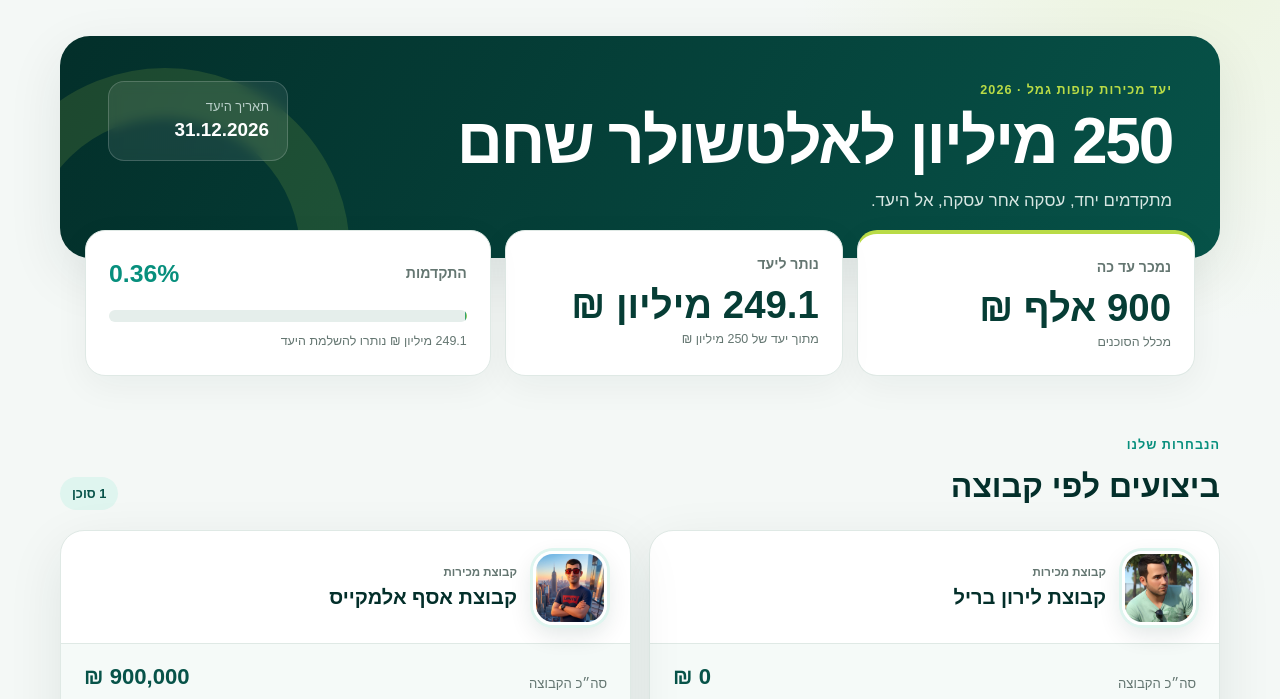
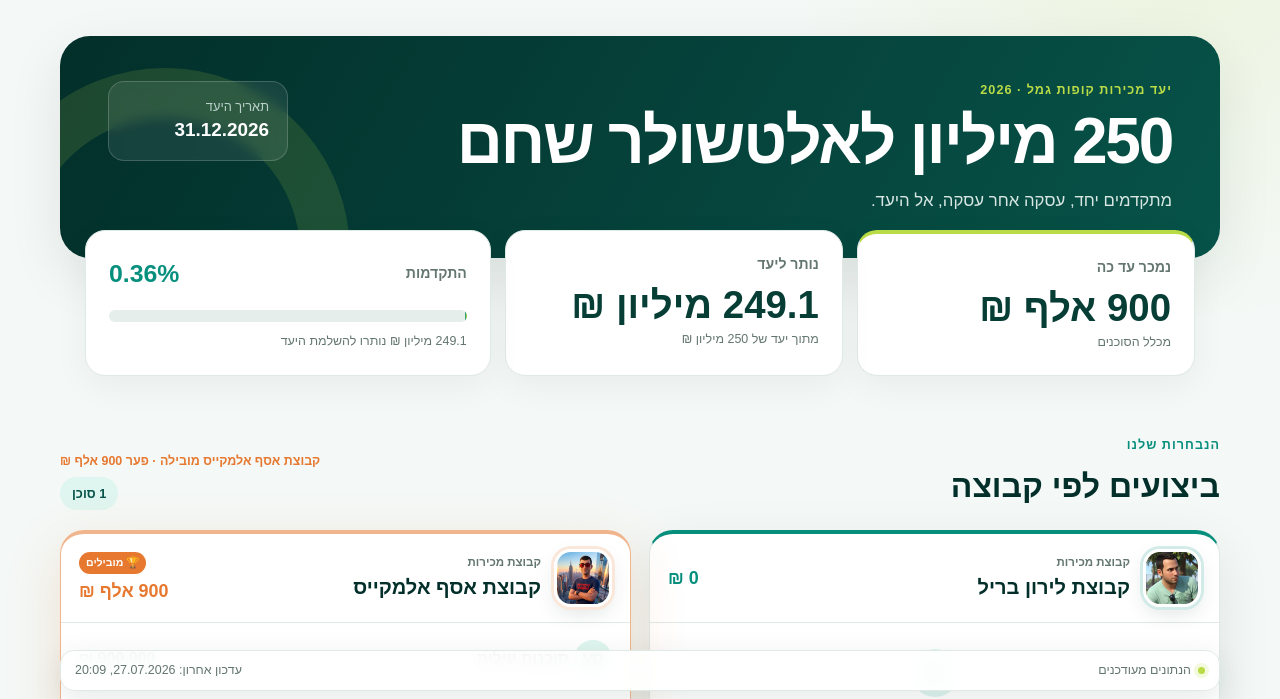
Before and after one commit to zivzuaretz/OrenMizrahAlt, a website: page index.html in a window 1280 px wide. Shown: the part 101-800 px from the top of the page. Drawn offline with Linux system fonts and the light colour scheme.

Commit message:
feat: highlight leading team and compact group cards

```diff
--- a/app.js
+++ b/app.js
@@ -69,16 +69,24 @@ function renderAgent(agent) {
   return row;
 }
 
-function renderTeam(team) {
+function teamTotal(team) {
+  const agents = Array.isArray(team.agents) ? team.agents : [];
+  return agents.reduce((sum, agent) => sum + safeAmount(agent.sales), 0);
+}
+
+function renderTeam(team, total, isLeader) {
   const fragment = document.getElementById('team-template').content.cloneNode(true);
   const card = fragment.querySelector('.team-card');
-  const agents = Array.isArray(team.agents) ? team.agents : [];
-  const total = agents.reduce((sum, agent) => sum + safeAmount(agent.sales), 0);
+  const agents = (Array.isArray(team.agents) ? [...team.agents] : [])
+    .sort((a, b) => safeAmount(b.sales) - safeAmount(a.sales));
+  card.classList.add(`team-card--${team.id || 'default'}`);
+  card.classList.toggle('team-card--leader', isLeader);
   card.querySelector('.team-card__name').textContent = team.name || 'קבוצה ללא שם';
   const photo = card.querySelector('.team-photo');
   photo.src = team.managerImage || '';
   photo.alt = team.name ? `תמונה של מנהל ${team.name}` : 'תמונת מנהל הקבוצה';
-  card.querySelector('.team-total strong').textContent = formatMoney(total);
+  card.querySelector('.team-card__total').textContent = formatCompactMoney(total);
+  card.querySelector('.leader-badge').hidden = !isLeader;
   const agentsBox = card.querySelector('.agents');
   if (agents.length === 0) agentsBox.append(emptyState());
   else agents.forEach(agent => agentsBox.append(renderAgent(agent)));
@@ -94,8 +102,13 @@ function render(data) {
   let agentCount = 0;
   teamsBox.replaceChildren();
 
-  teams.forEach(team => {
-    const rendered = renderTeam(team);
+  const totals = teams.map(teamTotal);
+  const leaderTotal = totals.length ? Math.max(...totals) : 0;
+  const leaders = leaderTotal > 0 ? totals.filter(total => total === leaderTotal).length : 0;
+  const runnerUp = [...totals].sort((a, b) => b - a)[1] || 0;
+
+  teams.forEach((team, index) => {
+    const rendered = renderTeam(team, totals[index], leaders === 1 && totals[index] === leaderTotal);
     sold += rendered.total;
     agentCount += rendered.agentCount;
     teamsBox.append(rendered.card);
@@ -121,6 +134,16 @@ function render(data) {
     : rawProgress >= 100 ? `היעד הושג — ${formatMoney(sold - target)} מעבר ליעד`
       : `${formatCompactMoney(remaining)} נותרו להשלמת היעד`;
   document.getElementById('agent-count').textContent = `${integer.format(agentCount)} ${agentCount === 1 ? 'סוכן' : 'סוכנים'}`;
+  const leaderStatus = document.getElementById('leader-status');
+  if (leaders === 1) {
+    const leaderIndex = totals.indexOf(leaderTotal);
+    const leaderName = teams[leaderIndex].name || 'הקבוצה המובילה';
+    leaderStatus.textContent = `${leaderName} מובילה · פער ${formatCompactMoney(leaderTotal - runnerUp)}`;
+  } else if (leaders > 1) {
+    leaderStatus.textContent = 'תיקו בצמרת — הכול פתוח';
+  } else {
+    leaderStatus.textContent = 'המרוץ מתחיל עכשיו';
+  }
 
   const deadline = validDate(`${campaign.deadline}T12:00:00`);
   document.getElementById('deadline').textContent = deadline ? dateOnly.format(deadline) : 'לא הוגדר';
--- a/index.html
+++ b/index.html
@@ -6,7 +6,7 @@
   <meta name="theme-color" content="#063d35">
   <meta name="description" content="לוח ניהול מכירות לקמפיין 250 מיליון לאלטשולר שחם">
   <title>250 מיליון לאלטשולר שחם</title>
-  <link rel="stylesheet" href="styles.css?v=20260727-2">
+  <link rel="stylesheet" href="styles.css?v=20260727-3">
 </head>
 <body>
   <a class="skip-link" href="#main">דלגו לתוכן הראשי</a>
@@ -61,7 +61,10 @@
           <p class="eyebrow">הנבחרות שלנו</p>
           <h2 id="teams-title">ביצועים לפי קבוצה</h2>
         </div>
-        <span id="agent-count" class="count-pill">0 סוכנים</span>
+        <div class="section-meta">
+          <span id="leader-status" class="leader-status"></span>
+          <span id="agent-count" class="count-pill">0 סוכנים</span>
+        </div>
       </div>
       <div id="teams" class="teams-grid" aria-live="polite"></div>
     </section>
@@ -76,19 +79,19 @@
     <article class="team-card">
       <header class="team-card__header">
         <img class="team-photo" src="" alt="">
-        <div>
+        <div class="team-card__identity">
           <p class="team-card__kicker">קבוצת מכירות</p>
           <h3 class="team-card__name"></h3>
         </div>
+        <div class="team-card__score">
+          <span class="leader-badge" hidden>🏆 מובילים</span>
+          <strong class="team-card__total"></strong>
+        </div>
       </header>
-      <div class="team-total">
-        <span>סה״כ הקבוצה</span>
-        <strong></strong>
-      </div>
       <div class="agents"></div>
     </article>
   </template>
 
-  <script src="app.js?v=20260727-2" defer></script>
+  <script src="app.js?v=20260727-3" defer></script>
 </body>
 </html>
--- a/styles.css
+++ b/styles.css
@@ -48,18 +48,25 @@ h1 { margin: 0; font-size: clamp(2rem, 8vw, 4rem); line-height: 1.08; letter-spa
 .progress__fill { height: 100%; width: 0; border-radius: inherit; background: linear-gradient(90deg, var(--teal), var(--lime)); transition: width .7s ease; }
 .teams-section { padding: 60px 0 20px; }.section-heading { display: flex; align-items: flex-end; justify-content: space-between; gap: 16px; margin-bottom: 20px; }
 h2 { margin: 0; color: var(--green-950); font-size: clamp(1.55rem, 4vw, 2rem); }.count-pill { padding: 7px 12px; color: var(--green-800); background: var(--teal-soft); border-radius: 99px; font-size: .8rem; font-weight: 700; white-space: nowrap; }
-.teams-grid { display: grid; gap: 18px; }.team-card { overflow: hidden; background: var(--surface); border: 1px solid var(--line); border-radius: var(--radius); box-shadow: var(--shadow); }
-.team-card__header { display: flex; align-items: center; gap: 16px; padding: 20px 23px 18px; }
-.team-photo { width: 74px; height: 74px; flex: 0 0 74px; object-fit: cover; object-position: center top; border: 3px solid white; border-radius: 20px; box-shadow: 0 0 0 3px var(--teal-soft), 0 9px 24px rgba(3,47,42,.12); }
+.section-meta { display: flex; flex-direction: column; align-items: flex-end; gap: 6px; }
+.leader-status { color: var(--orange); font-size: .78rem; font-weight: 800; text-align: left; }
+.teams-grid { display: grid; gap: 18px; }.team-card { --team-accent: var(--teal); overflow: hidden; background: var(--surface); border: 1px solid var(--line); border-top: 4px solid var(--team-accent); border-radius: var(--radius); box-shadow: var(--shadow); }
+.team-card--liron-brill { --team-accent: var(--teal); }
+.team-card--assaf-elmakias { --team-accent: var(--orange); }
+.team-card--leader { border-color: color-mix(in srgb, var(--team-accent) 55%, white); box-shadow: 0 18px 55px color-mix(in srgb, var(--team-accent) 18%, transparent); }
+.team-card__header { display: grid; grid-template-columns: 58px minmax(0,1fr) auto; align-items: center; gap: 13px; padding: 15px 18px; }
+.team-photo { width: 58px; height: 58px; object-fit: cover; object-position: center top; border: 3px solid white; border-radius: 17px; box-shadow: 0 0 0 3px color-mix(in srgb, var(--team-accent) 18%, white), 0 8px 20px rgba(3,47,42,.1); }
+.team-card__identity { min-width: 0; }
 .team-card__kicker { margin: 0; color: var(--muted); font-size: .72rem; font-weight: 700; }.team-card__name { margin: 1px 0 0; color: var(--green-950); font-size: 1.25rem; }
-.team-total { display: flex; align-items: end; justify-content: space-between; gap: 14px; padding: 16px 23px; background: #f5faf8; border-block: 1px solid var(--line); }
-.team-total span { color: var(--muted); font-size: .82rem; }.team-total strong { color: var(--green-800); font-size: 1.38rem; }
-.agents { padding: 17px 23px 23px; }.agent-row { display: grid; grid-template-columns: 38px 1fr auto; align-items: center; gap: 11px; padding: 11px 0; border-bottom: 1px solid var(--line); }
+.team-card__score { display: flex; flex-direction: column; align-items: flex-end; gap: 4px; text-align: left; }
+.team-card__total { color: var(--team-accent); font-size: 1.12rem; white-space: nowrap; }
+.leader-badge { padding: 3px 7px; color: white; background: var(--team-accent); border-radius: 99px; font-size: .66rem; font-weight: 800; white-space: nowrap; }
+.agents { padding: 10px 18px 15px; border-top: 1px solid var(--line); }.agent-row { display: grid; grid-template-columns: 34px 1fr auto; align-items: center; gap: 9px; padding: 7px 0; border-bottom: 1px solid var(--line); }
 .agent-row:last-child { border-bottom: 0; }.agent-avatar { display: grid; place-items: center; width: 38px; height: 38px; color: var(--green-800); background: var(--teal-soft); border-radius: 50%; font-weight: 800; }
 .agent-name { font-weight: 700; }.agent-sales { color: var(--green-800); font-weight: 800; white-space: nowrap; }
 .empty-state { padding: 16px 9px 7px; text-align: center; }.empty-state__icon { width: 48px; height: 48px; margin: 0 auto 11px; display: grid; place-items: center; color: var(--teal); background: var(--teal-soft); border-radius: 50%; font-size: 1.4rem; }
 .empty-state strong { display: block; color: var(--green-900); }.empty-state p { max-width: 310px; margin: 5px auto 0; color: var(--muted); font-size: .85rem; }
-.dashboard-footer { display: flex; flex-direction: column; gap: 4px; margin-top: 28px; padding-top: 20px; color: var(--muted); border-top: 1px solid var(--line); font-size: .78rem; }
+.dashboard-footer { position: sticky; bottom: 8px; z-index: 5; display: flex; flex-direction: column; gap: 4px; margin-top: 28px; padding: 10px 14px; color: var(--muted); background: rgba(255,255,255,.92); border: 1px solid var(--line); border-radius: 14px; box-shadow: 0 8px 30px rgba(3,47,42,.1); backdrop-filter: blur(10px); font-size: .78rem; }
 .dashboard-footer p { margin: 0; }.status-dot { display: inline-block; width: 7px; height: 7px; margin-inline-end: 7px; background: var(--lime); border-radius: 50%; box-shadow: 0 0 0 4px rgba(185,219,70,.18); }
 .error-banner { padding: 22px; color: #7a3013; background: #fff1e8; border: 1px solid #f0c3a7; border-radius: 18px; }
 .sr-only { position: absolute; width: 1px; height: 1px; padding: 0; margin: -1px; overflow: hidden; clip: rect(0,0,0,0); white-space: nowrap; border: 0; }
@@ -76,6 +83,13 @@ h2 { margin: 0; color: var(--green-950); font-size: clamp(1.55rem, 4vw, 2rem); }
   .metric--progress { grid-column: 1 / -1; }
   .progress { margin: 10px 0 7px; }
   .teams-section { padding-top: 38px; }
+  .section-heading { align-items: flex-start; }
+  .leader-status { max-width: 170px; }
+  .team-card__header { grid-template-columns: 52px minmax(0,1fr) auto; gap: 10px; padding: 13px 14px; }
+  .team-photo { width: 52px; height: 52px; border-radius: 15px; }
+  .team-card__name { font-size: 1.05rem; }
+  .team-card__total { font-size: .98rem; }
+  .agent-avatar { width: 34px; height: 34px; }
 }
 @media (min-width: 700px) { .hero { flex-direction: row; align-items: flex-end; justify-content: space-between; padding: 45px 48px; }.overview { grid-template-columns: 1fr 1fr 1.2fr; margin: -28px 25px 0; }.teams-grid { grid-template-columns: repeat(2,minmax(0,1fr)); }.dashboard-footer { flex-direction: row; justify-content: space-between; }.topbar__inner { height: 92px; }.brand-logo { width: 66px; height: 66px; } }
 @media (prefers-reduced-motion: reduce) { *,*::before,*::after { scroll-behavior: auto !important; transition: none !important; } }
```
